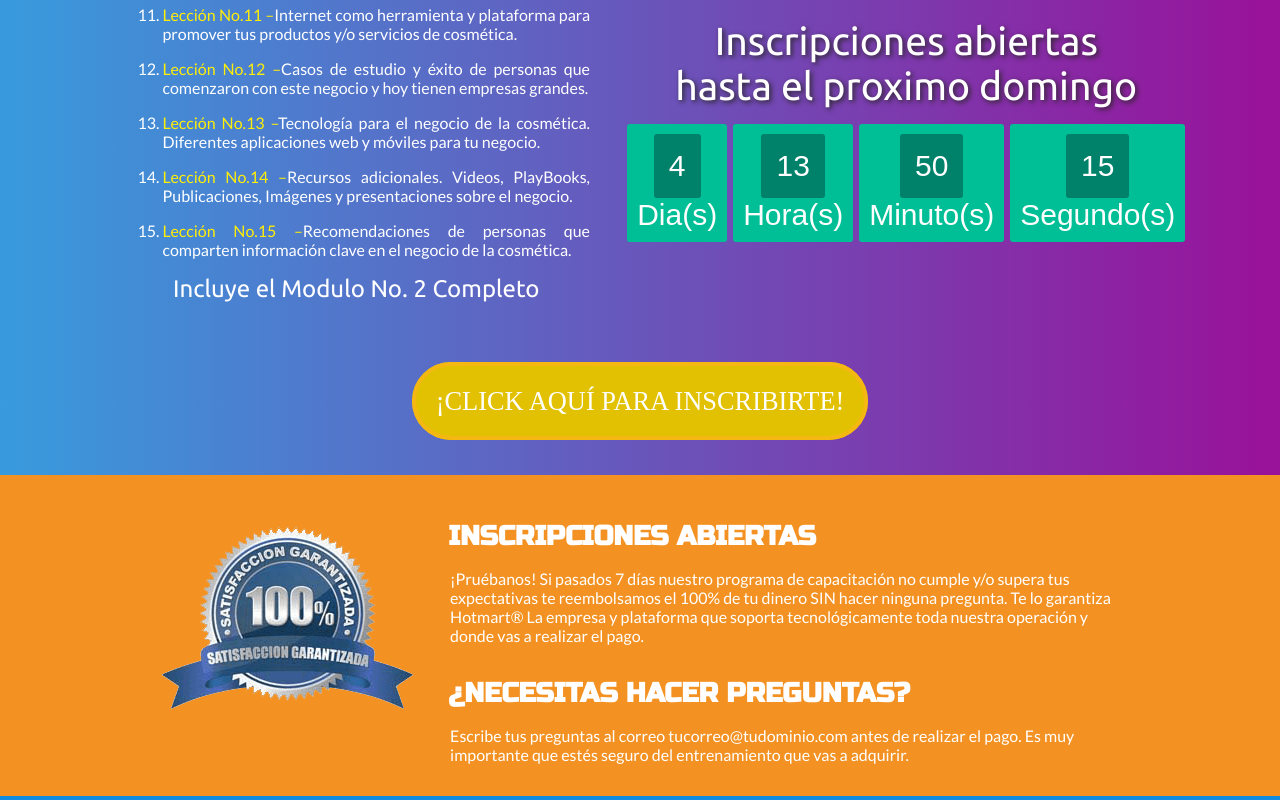
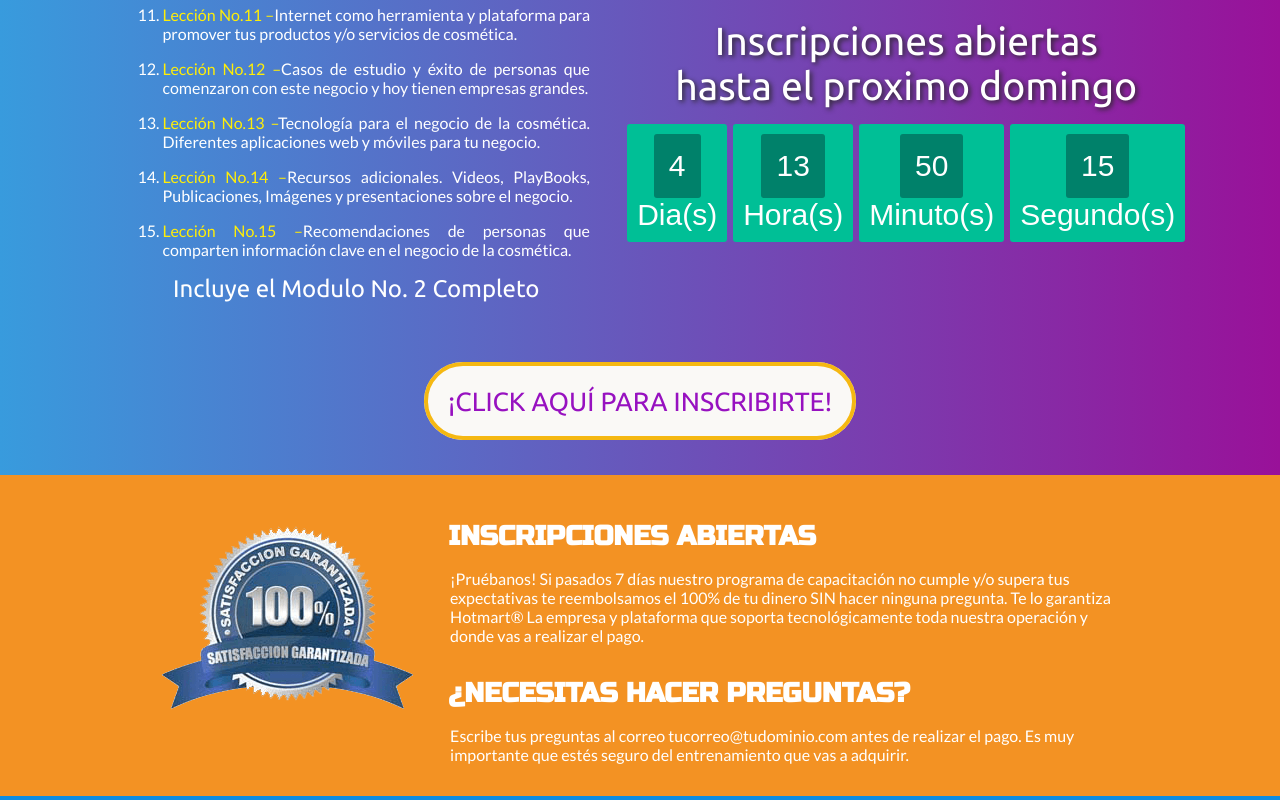
Before and after one commit to tefasmile/MV, a plain HTML site: page productone.html in a window 1280 px wide. In both pictures the pointer is over the link "¡CLICK AQUÍ PARA INSCRIBIRTE!". Shown: the part 1630-2430 px from the top of the page. Drawn offline with Linux system fonts and the light colour scheme; files whose address does not match are found by name.

Commit message:
ultimos toques

```diff
--- a/css/cosmetic.css
+++ b/css/cosmetic.css
@@ -211,6 +211,7 @@ smalltext{
 .suscribete {
     color: rgb(42, 38, 241) !important;
     border-radius: 40px;
+    font-family: Ubuntu;
     text-transform: uppercase;
     text-decoration: none;
     background: rgb(255, 238, 7);
@@ -222,8 +223,8 @@ smalltext{
 
 
 .suscribete:hover {
-    color: #ffffff !important;
-    background: #e2c002;
+    color: #9711c0 !important;
+    background: #faf9f6;
     border-color: #f5b812 !important;
     transition: all 0.4s ease 0s;
 }
```
